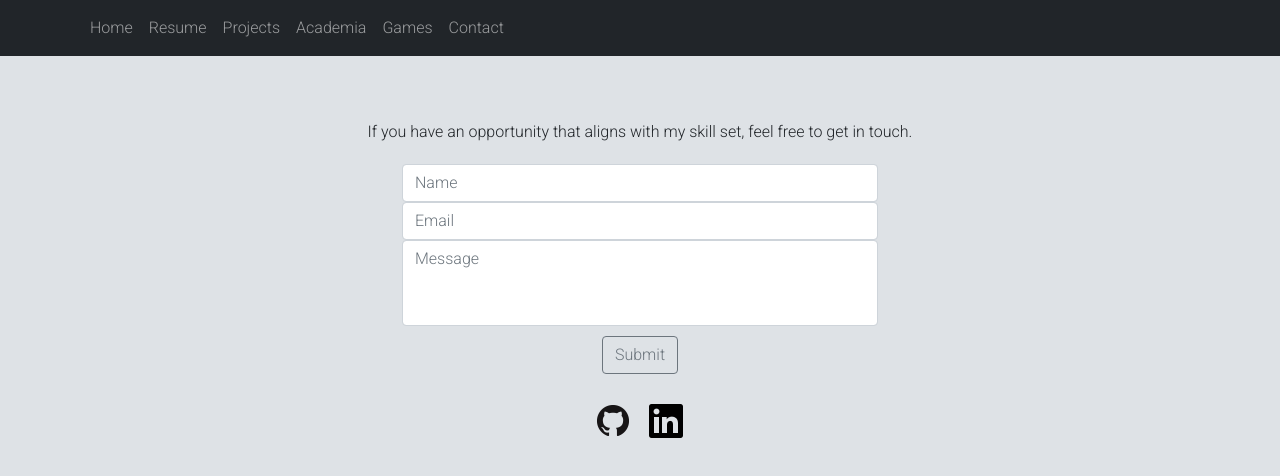
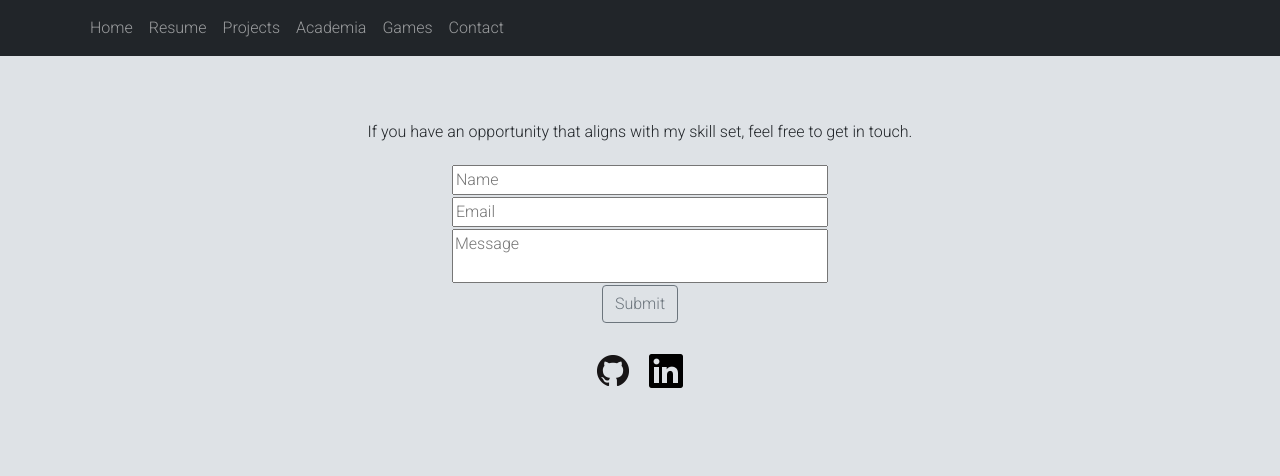
Before and after one commit to Jdshin/Portfolio, a React (Create React App) app: page /contact in a window 1280 px wide. Shown: the top 476 px of the page. Built offline with nearby package versions, Linux system fonts and the light colour scheme.

Commit message:
Add formspree contact api, send email on contact form submission

```diff
--- a/package.json
+++ b/package.json
@@ -3,6 +3,7 @@
   "version": "0.1.0",
   "private": true,
   "dependencies": {
+    "@formspree/react": "^2.2.4",
     "@testing-library/jest-dom": "^5.16.2",
     "@testing-library/react": "^12.1.4",
     "@testing-library/user-event": "^13.5.0",
--- a/src/App.css
+++ b/src/App.css
@@ -117,8 +117,8 @@ button {
 }
 
 .contact-form {
-  min-width: 400px;
-  max-width: 500px;
+  min-width: 300px;
+  max-width: 400px;
   display: flex;
   flex-direction: column;
   justify-content: center;
@@ -127,4 +127,13 @@ button {
 
 textarea {
   resize: none;
+  width: 100%;
 }
+
+input {
+  width: 100%;
+}
+
+form > * {
+  margin: 1px;
+}
--- a/src/pages/Contact.js
+++ b/src/pages/Contact.js
@@ -1,13 +1,16 @@
 import {Container, Row, Col, Form, Button} from 'react-bootstrap';
 import githubLogo from '../assets/images/GitHub-Mark-32px.png';
 import linkedinLogo from '../assets/images/In-Blue-34.png';
-import {useState} from 'react';
+import React from 'react';
+import {useForm, ValidationError} from '@formspree/react';
+
 
 function Contact(props){
 
-    const [contactForm, setContactForm] = useState(0);
-
-
+    const [state, handleSubmit] = useForm("mbjwajdj");
+    if (state.succeeded){
+        return <div className="body-container">Thank you for your inquiry!</div>
+    }
 
     return (
         <Container className="body-container">
@@ -18,12 +21,45 @@ function Contact(props){
                 </Col>
             </Row>
             <Row className="contact-form">
-                <Form>
-                    <Form.Control type="text" placeholder="Name"/>
-                    <Form.Control type="email" placeholder="Email" />
-                    <Form.Control as="textarea" rows={3} placeholder="Message" />
-                    <Button variant="outline-secondary">Submit</Button>
-                </Form>
+                <form className="contact-form" onSubmit={handleSubmit}>
+                    <input
+                        id="name"
+                        type="text"
+                        name="name"
+                        placeholder="Name"
+                        required
+                    />
+                    <ValidationError
+                        prefix="Name"
+                        field="name"
+                        errors={state.errors}
+                    />
+                    <input
+                        id="email"
+                        type="email"
+                        name="email"
+                        placeholder='Email'
+                        required
+                    />
+                    <ValidationError
+                        prefix="Email"
+                        field="email"
+                        errors={state.errors}
+                    />
+                    <textarea
+                        id="message"
+                        name="message"
+                        placeholder="Message"
+                    />
+                    <ValidationError
+                        prefix="Message"
+                        field="message"
+                        errors={state.errors}
+                    />
+                    <Button variant="outline-secondary" type="submit" disabled={state.submitting}>
+                        Submit
+                    </Button>
+                </form>
             </Row>
             <Row>
                 <Col className="logo-container">
```
Also changed, not shown: 1 other file (tests, documents, lock files or other folders).
